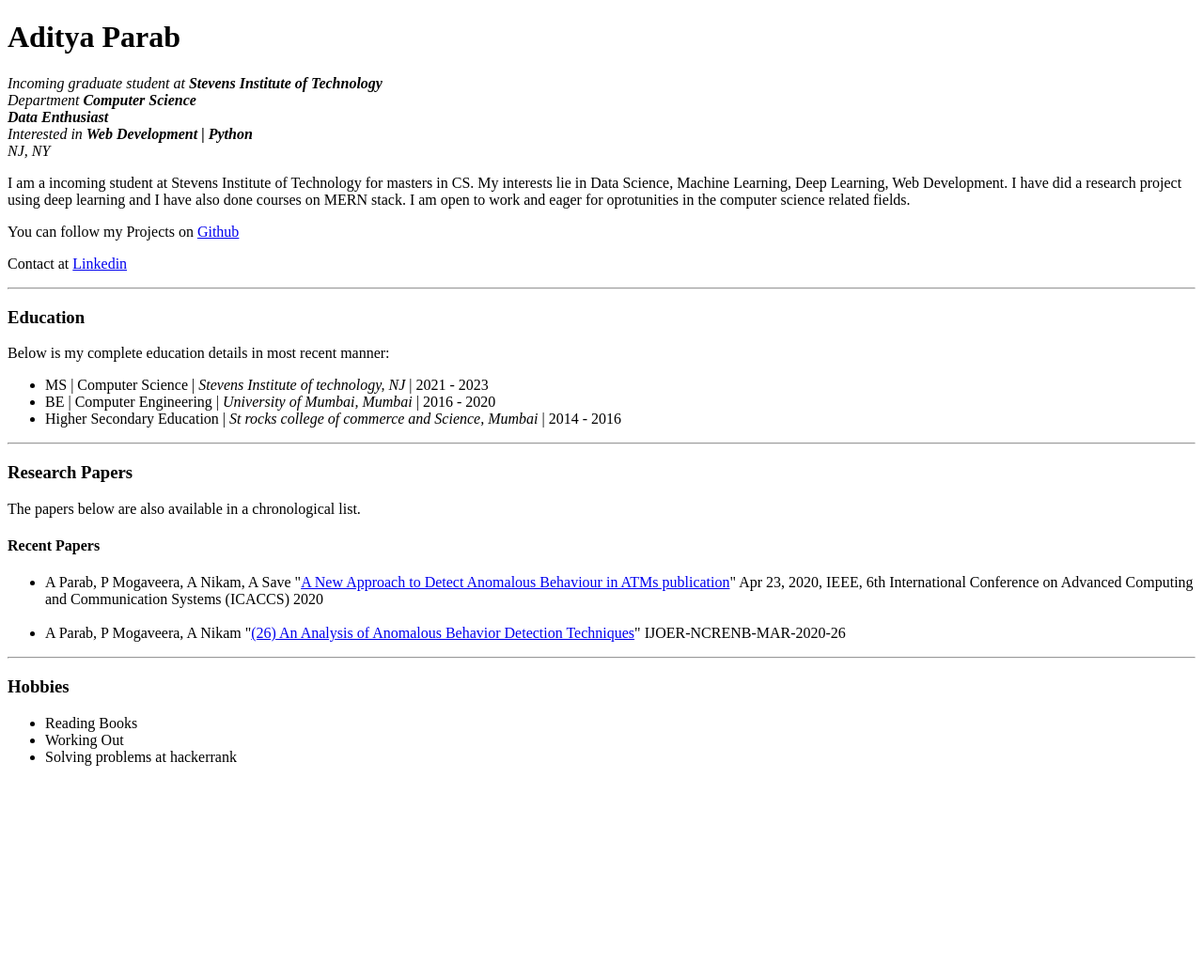
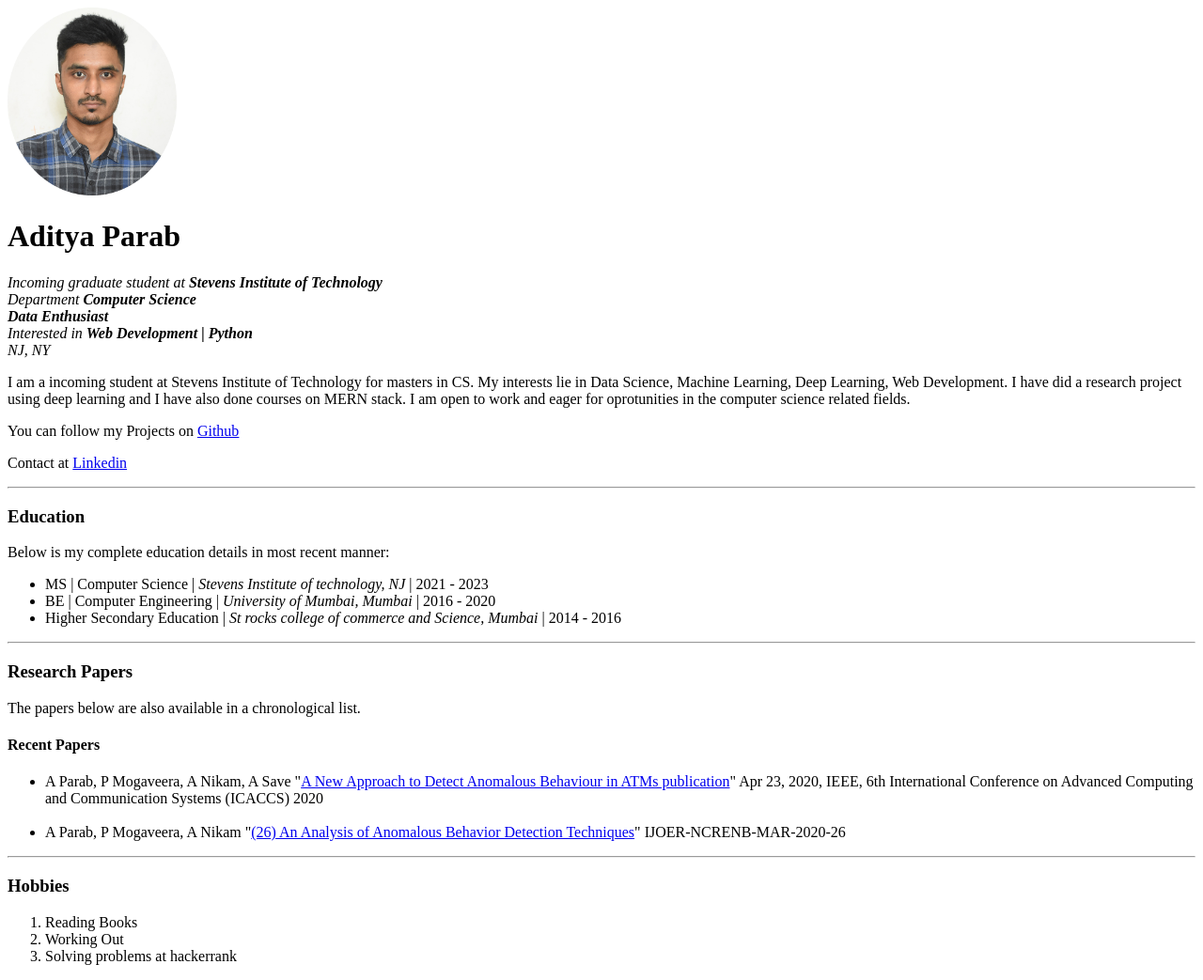
Before and after one commit to adityaparab04/Web-Development-Course, a plain HTML site: page HTML - Personal Site/index.html in a window 1280 px wide. Shown: the whole page at 94% size. Before the commit the page ends 831 px from the top, so only its background shows below. Drawn offline with Linux system fonts and the light colour scheme.

Commit message:
profile pic added

```diff
--- a/HTML - Personal Site/index.html
+++ b/HTML - Personal Site/index.html
@@ -7,6 +7,7 @@
     <title>Aditya's Personal Site</title>
 </head>
 <body>
+    <img src="images/1.png" alt="Aditya profile picture" width="180px" height="200px">
     <h1>Aditya Parab</h1>
     <p><em>Incoming graduate student at <strong>Stevens Institute of Technology</strong>
         <br>Department <strong>Computer Science</strong>
@@ -41,10 +42,10 @@
     </ul>
     <hr>
     <h3>Hobbies</h3>
-    <ul><li>Reading Books</li>
+    <ol><li>Reading Books</li>
         <li>Working Out</li>
         <li>Solving problems at hackerrank</li>
-    </ul>
+    </ol>
 
 </body>
 </html>
```
Also changed, not shown: HTML - Personal Site/images/1.png (added).
